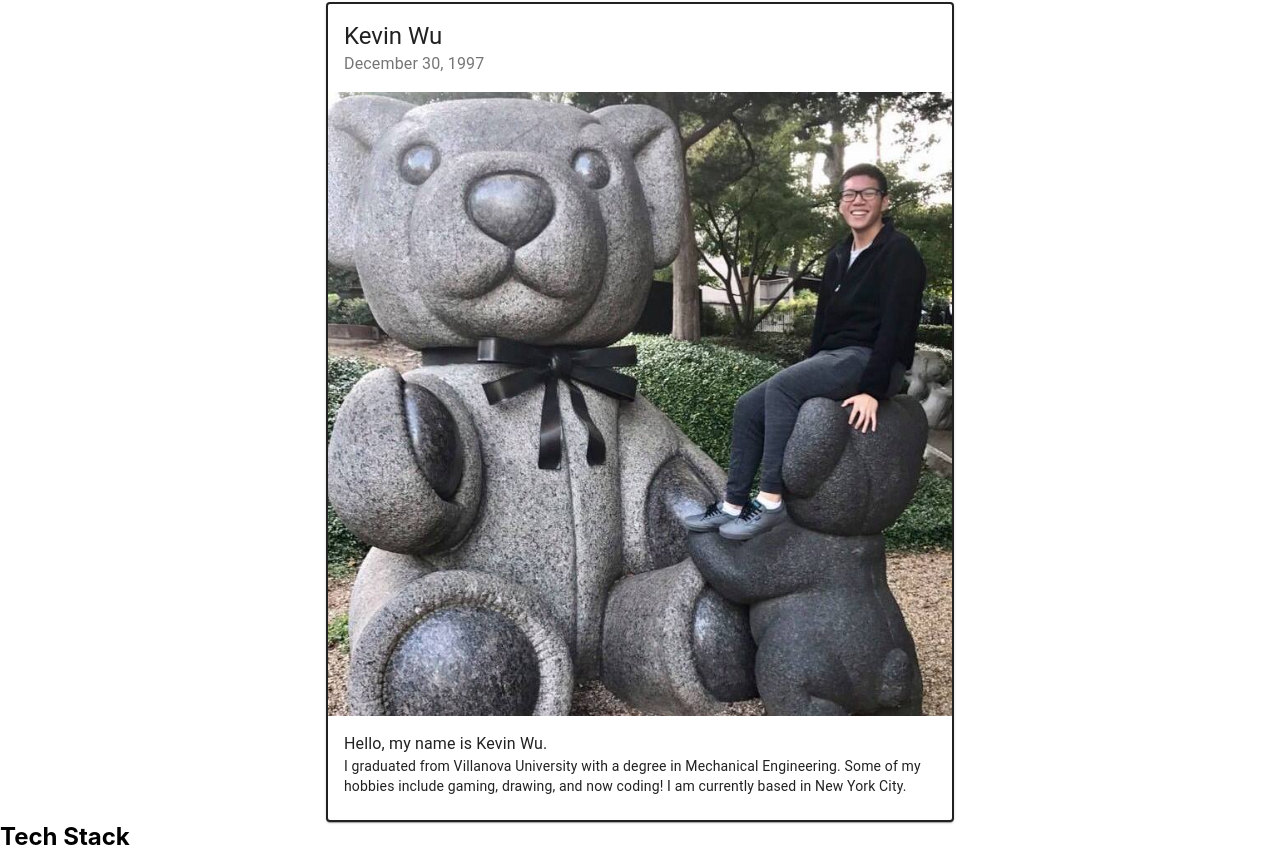
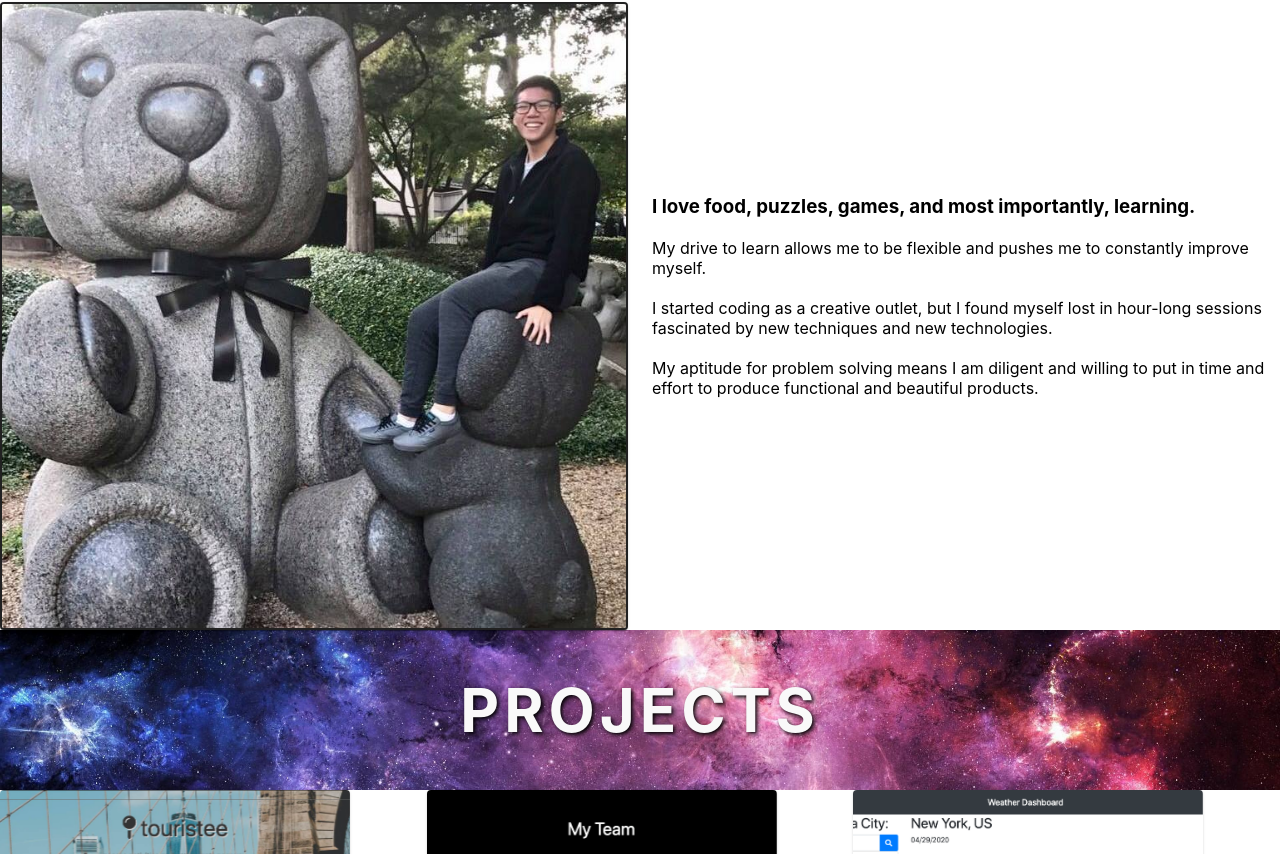
Before and after one commit to kevkevwuhoo/kwu-react-portfolio, a React (Create React App) app: page / in a window 1280 px wide. Shown: the part 1046-1900 px from the top of the page. Built offline with nearby package versions, Linux system fonts and the light colour scheme.

Commit message:
Changed about me and removed skills from about page

```diff
--- a/src/pages/About.js
+++ b/src/pages/About.js
@@ -9,7 +9,6 @@ import {
 } from '@material-ui/core';
 import me from '../assets/images/me.jpg';
 import SubHeader from '../components/SubHeader';
-import Skills from '../components/Skills';
 
 const styles = {
   card: {
@@ -26,26 +25,33 @@ const styles = {
 function About() {
   return (
     <div className='about' id='about'>
-      <SubHeader text='About' />
+      <SubHeader text='About me' />
       <Grid container justify='center' alignItems='center' spacing={3}>
         <Grid item xs={12} md={6}>
           <Card style={styles.card}>
-            <CardHeader title='Kevin Wu' subheader='December 30, 1997' />
             <CardMedia style={styles.image} image={me} title='Kevin' />
-            <CardContent>
-              <Typography component='h1'>
-                Hello, my name is Kevin Wu.
-              </Typography>
-              <Typography variant='body2' color='textPrimary' component='p'>
-                I graduated from Villanova University with a degree in
-                Mechanical Engineering. Some of my hobbies include gaming,
-                drawing, and now coding! I am currently based in New York City.
-              </Typography>
-            </CardContent>
           </Card>
         </Grid>
+        <Grid item xs={12} md={6}>
+          <h3>I love food, puzzles, games, and most importantly, learning.</h3>
+          <br />
+          <p>
+            My drive to learn allows me to be flexible and pushes me to
+            constantly improve myself.
+          </p>
+          <br />
+          <p>
+            I started coding as a creative outlet, but I found myself lost in
+            hour-long sessions fascinated by new techniques and new
+            technologies.
+          </p>
+          <br />
+          <p>
+            My aptitude for problem solving means I am diligent and willing to
+            put in time and effort to produce functional and beautiful products.
+          </p>
+        </Grid>
       </Grid>
-      <Skills />
     </div>
   );
 }
```
